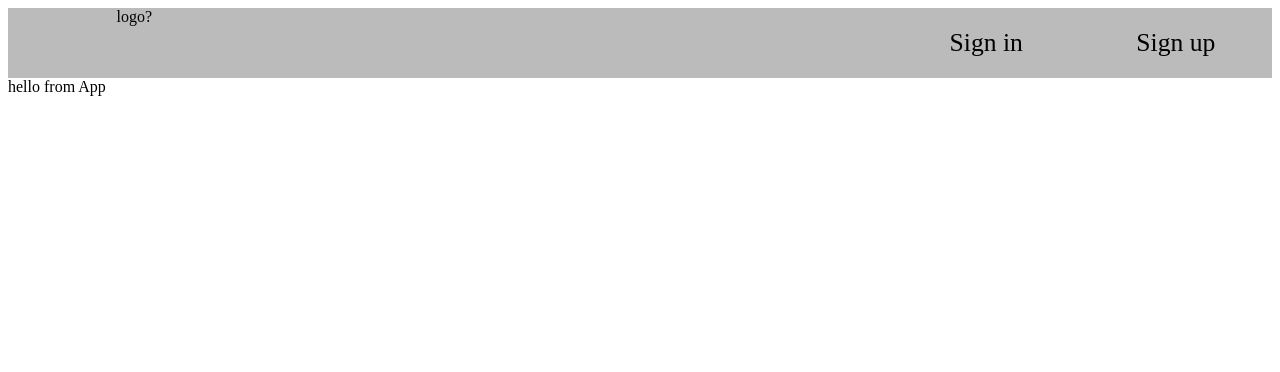
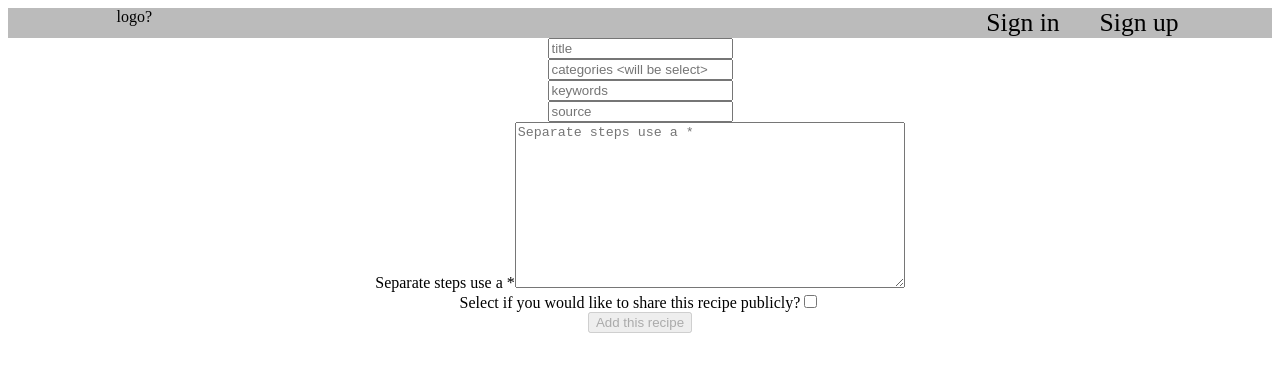
Before and after one commit to Secret-Recipes-Build-Week/frontend, a React (Create React App) app: page /add in a window 1280 px wide. Before the commit this address led to /. Shown: the top 372 px of the page. Built offline with nearby package versions, Linux system fonts and the light colour scheme.

Commit message:
navbar and addrecipe done

```diff
--- a/src/App.js
+++ b/src/App.js
@@ -6,15 +6,16 @@ import {Route, Switch} from 'react-router-dom';
 import PrivateRoute from './components/PrivateRoute';
 import TestComponent from'./components/testComponent/TestComponent';
 import Nav from './components/Nav/Nav';
+import AddRecipe from './components/AddRecipe/AddRecipe';
 
 const App = () => {
   return (
     <div>
       <Nav/>
-      hello from App
       <Switch>
-        <PrivateRoute path='/' component={TestComponent}/>
-        <Route path='/'/>
+        <PrivateRoute exact path='/' component={TestComponent}/>
+        {/* <Route path='/'/> */}
+        <Route path='/add' component={AddRecipe}/>
       </Switch>
     </div>
   );
--- /dev/null
+++ b/src/components/AddRecipe/AddRecipe.js
@@ -0,0 +1,139 @@
+import React, { useState } from "react";
+import StyledAddRecipe from "./StyledAddRecipe";
+
+const initState = {
+  title: "",
+  categories: "",
+  keywords: "",
+  private: false,
+  source: "",
+  instructions: "",
+  ingredients: "",
+};
+
+const AddRecipe = (props) => {
+  const [form, setForm] = useState(initState);
+  console.log(form);
+
+  const formatData = (form) => {
+    const instructionObj = {};
+    const splitForm = form.instructions.split("*");
+    splitForm.forEach((step, index) => {
+      let propName = `Step ${index + 1}`;
+      instructionObj[propName] = step.trim();
+    });
+    return {
+      ...form,
+      instructions: instructionObj,
+    };
+  };
+
+  const handleSubmit = (e) => {
+    e.preventDefault();
+    const dataReadyToShip = formatData(form);
+    //*post request here
+    console.log(dataReadyToShip);
+    setForm(initState);
+  };
+
+  const changeHandler = (e) => {
+    if (e.target.type === "checkbox") {
+      setForm({
+        ...form,
+        [e.target.id]: !form[e.target.id],
+      });
+    } else {
+      setForm({
+        ...form,
+        [e.target.id]: e.target.value,
+      });
+    }
+  };
+
+  return (
+    <StyledAddRecipe>
+      <form onSubmit={handleSubmit}>
+        <label htmlFor="title">
+          <input
+            type="text"
+            id="title"
+            placeholder="title"
+            onChange={changeHandler}
+            value={form.title}
+          />
+        </label>
+
+        <label htmlFor="categories">
+          {/* //!make select */}
+          <input
+            type="text"
+            id="categories"
+            placeholder="categories <will be select>"
+            onChange={changeHandler}
+            value={form.categories}
+          />
+        </label>
+
+        <label htmlFor="keywords">
+          <input
+            type="text"
+            id="keywords"
+            placeholder="keywords"
+            onChange={changeHandler}
+            value={form.keywords}
+          />
+        </label>
+
+        <label htmlFor="source">
+          <input
+            type="text"
+            id="source"
+            placeholder="source"
+            onChange={changeHandler}
+            value={form.source}
+          />
+        </label>
+
+        <label htmlFor="instructions">
+          {" "}
+          Separate steps use a *
+          <textarea
+            id="instructions"
+            placeholder="Separate steps use a *"
+            onChange={changeHandler}
+            value={form.instructions}
+          />
+        </label>
+
+        {/* //!Only offer if we display on landing page some public things */}
+        <label htmlFor="private">
+          {" "}
+          Select if you would like to share this recipe publicly?
+          <input
+            type="checkbox"
+            id="private"
+            placeholder="private"
+            onChange={changeHandler}
+            checked={form.private}
+          />
+        </label>
+
+        {/* <label htmlFor="ingredients"> */}
+        {/* //!key value with select */}
+        {/* <textarea */}
+        {/* id="ingredients" */}
+        {/* placeholder="ingredients" */}
+        {/* onChange={changeHandler} */}
+        {/* /> */}
+        {/* </label> */}
+        {form.title ? (
+          <button disabled={false}>Add this recipe</button>
+        ) : (
+          <button disabled={true}>Add this recipe</button>
+        )}
+      </form>
+    </StyledAddRecipe>
+  );
+};
+
+export default AddRecipe;
--- /dev/null
+++ b/src/components/AddRecipe/StyledAddRecipe.js
@@ -0,0 +1,19 @@
+import styled from "styled-components";
+
+const StyledAddRecipe = styled.div`
+  * {
+    /* border: 1px solid tomato; */
+  }
+
+  box-sizing: border-box;
+  form {
+    display: flex;
+    flex-direction: column;
+    align-items: center;
+  }
+  textarea{
+    height: 20vh;
+    width: 30vw;
+  }
+`;
+export default StyledAddRecipe;
--- a/src/components/Nav/Nav.js
+++ b/src/components/Nav/Nav.js
@@ -13,27 +13,37 @@ const Nav = (props) => {
     }
   }, [isLoggedIn]);
 
+
   // ! >>>>>>>>>>>>>>>>>>>>>>>>>>>>>>FOR DEVELOPEMENT ONLY>>>>>>>>>>>>>>>>>>>>>>>>>>
-  const signoutHandler = () => { //Clicking the 'Sign out' button will delete token
-    localStorage.removeItem('token');
+  const signoutHandler = () => {
+    //Clicking the 'Sign out' button will delete token
+    localStorage.removeItem("token");
     setIsLoggedIn(false);
-  }
-  const signInFAKEHandler = () => { //Clicking the 'sign in' button will create token
-    localStorage.setItem('token', 'testToken');
+  };
+  const signInFAKEHandler = () => {
+    //Clicking the 'sign in' button will create token
+    localStorage.setItem("token", "testToken");
     setIsLoggedIn(true);
-  }
+  };
   // ! >>>>>>>>>>>>>>>>>>>>>>>>>>>>>>DELETE^^^>>>>>>>>>>>>>>>>>>>>>>>>>>>>>>>>>>>>>>
 
-  const navItems = isLoggedIn
-    ? [
-        <NavLink to="/dashboard">Dashboard</NavLink>,
-        <NavLink to="/add">Add Recipe</NavLink>,
-        <NavLink to="/" onClick={signoutHandler}>Sign out</NavLink>,
-      ]
-    : [
-        <NavLink to="/signin" onClick={signInFAKEHandler}>Sign in</NavLink>,
-        <NavLink to="/signup">Sign up</NavLink>,
-      ];
+
+  const navItems = isLoggedIn ? (
+    <div>
+      <NavLink to="/dashboard">Dashboard</NavLink>
+      <NavLink to="/add">Add Recipe</NavLink>
+      <NavLink to="/" onClick={signoutHandler}>
+        Sign out
+      </NavLink>
+    </div>
+  ) : (
+    <div>
+      <NavLink to="/signin" onClick={signInFAKEHandler}>
+        Sign in
+      </NavLink>
+      <NavLink to="/signup">Sign up</NavLink>
+    </div>
+  );
 
   return (
     <StyledNav>
--- a/src/utils/axiosWithAuth.js
+++ b/src/utils/axiosWithAuth.js
@@ -1,5 +1,5 @@
-//exported as default, *not* a named export
-//remember to invoke axiosWithAuth() since it is a function before .get/post/put/delete
+//* exported as default, *not* a named export
+//* remember to invoke axiosWithAuth() since it is a function before .get/post/put/delete
 
 import axios from 'axios';
 
@@ -10,7 +10,7 @@ const axiosWithAuth = () => {
     headers: {
       authorization: token,
     },
-    baseURL: '',
+    baseURL: '', //*add baseURL for endpoint
   })
 }
 
```
Also changed, not shown: 1 other file (tests, documents, lock files or other folders).
